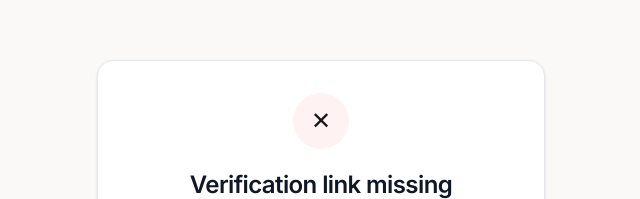
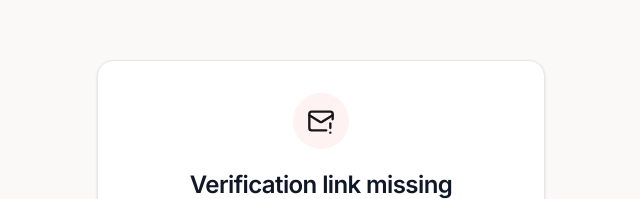
Before and after one commit to Sushan2589/Best-Password-Manager-LEARNING, a Next.js app in the folder apps/web/: page /verify-email in a window 1280 px wide. Shown: the part 181-380 px from the top of the page, without its empty margins (319-959 px from the left). Built offline with nearby package versions, Linux system fonts and the light colour scheme; no server answers.

Commit message:
feat(UI/UX) Design Email verification process page and do minor UI UX fixes

```diff
--- a/apps/web/src/app/verify-email/page.tsx
+++ b/apps/web/src/app/verify-email/page.tsx
@@ -2,9 +2,9 @@
 
 import { useEffect, useState } from "react";
 import { useSearchParams, useRouter } from "next/navigation";
+import { CheckCircle2, CircleX, MailCheck, MailWarning } from "lucide-react";
 
-const API_URL =
-  process.env.NEXT_PUBLIC_API_URL ?? "http://localhost:3001";
+const API_URL = process.env.NEXT_PUBLIC_API_URL ?? "http://localhost:3001";
 
 export default function VerifyEmail() {
   const searchParams = useSearchParams();
@@ -66,11 +66,13 @@ export default function VerifyEmail() {
                     : "bg-amber-50"
               }`}
             >
-              {!token || status === "error"
-                ? "✕"
-                : status === "success"
-                  ? "✓"
-                  : "✉"}
+              {!token || status === "error" ? (
+                <MailWarning className="h-7 w-7" />
+              ) : status === "success" ? (
+                <CheckCircle2 className="h-7 w-7" />
+              ) : (
+                <MailCheck className="h-7 w-7" />
+              )}
             </div>
 
             <h1 className="text-2xl font-semibold tracking-tight text-gray-900">
@@ -88,8 +90,8 @@ export default function VerifyEmail() {
             {!token ? (
               <>
                 <p className="text-sm leading-6 text-gray-500">
-                  This verification link is missing a token. Please use the
-                  link from your verification email.
+                  This verification link is missing a token. Please use the link
+                  from your verification email.
                 </p>
 
                 <button
@@ -112,13 +114,11 @@ export default function VerifyEmail() {
               </p>
             ) : (
               <>
-                <p className="text-sm leading-6 text-gray-500">
-                  {message}
-                </p>
+                <p className="text-sm leading-6 text-gray-500">{message}</p>
 
                 <p className="mt-3 text-sm leading-6 text-gray-500">
-                  The verification link may have expired. Sign in to request
-                  a new verification email.
+                  The verification link may have expired. Sign in to request a
+                  new verification email.
                 </p>
 
                 <button
```
